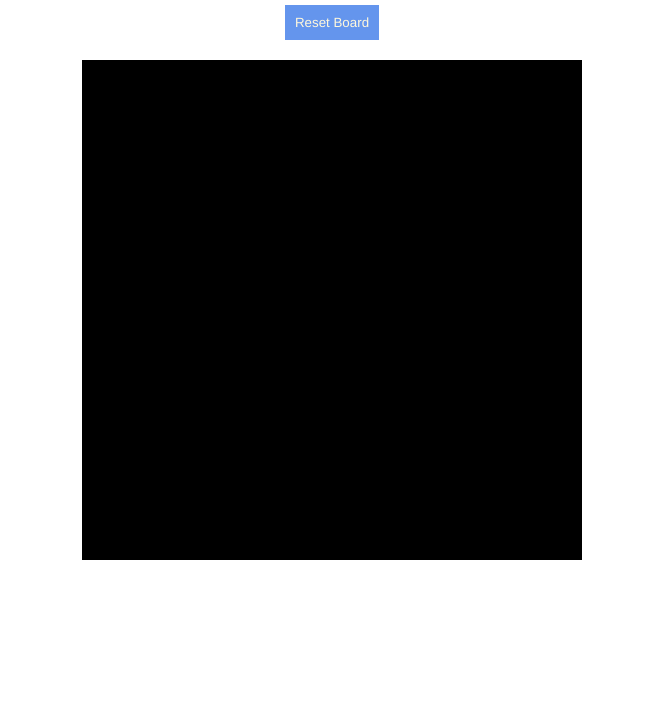
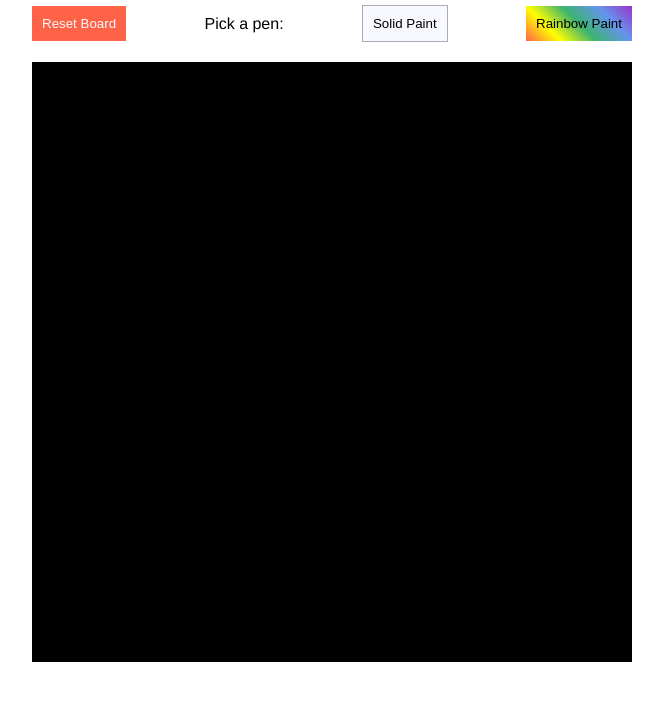
Before and after one commit to jesscodeit/odin-projects, a plain HTML site: page odin-etch-a-sketch/index.html in a window 1280 px wide. Shown: the part 82-800 px from the top of the page, without its empty margins (308-971 px from the left). Drawn offline with Linux system fonts and the light colour scheme.

Commit message:
changed the main drawing color to a neutral gray and added the ability to draw in rainbow. Tried to figure out how to create a version where the opacity built up but decided to come back to that some other time.

```diff
--- a/odin-etch-a-sketch/index.html
+++ b/odin-etch-a-sketch/index.html
@@ -10,13 +10,15 @@
 </head>
 <body>
     <h1>Etch-A-Sketch</h1>
-
-    <div class="button">
-        <button id="resetButton" type="button">Reset Board</button>
-    </div>
     <div id="mainArea">
+        <div class="options">
+            <button id="resetButton" type="button">Reset Board</button>
+            <p>Pick a pen:</p>
+            <button id="solidButton">Solid Paint</button>
+            <button id="rainbowButton">Rainbow Paint</button>
+        </div>
         <div id="sketchBoard">
-            <!-- div blocks with class of "pixel noPaint" will go here -->
+            <!-- div blocks with class of "pixel" will go here -->
         </div>
     </div>
 
--- a/odin-etch-a-sketch/script.js
+++ b/odin-etch-a-sketch/script.js
@@ -32,11 +32,11 @@ function promptForNum() {
 
 function checkUserNum() {
     if (isNaN(userNum)) {
-        alert("That is not a number! Oh well, here is the same board.");
+        alert("That is not a number! Oh well, here is the original board.");
         userNum = 16;
     }
     else if (userNum == null) {
-        alert("Did you mean to press that button? Oh well, here is the same board.");
+        alert("Did you mean to press that button? Oh well, here is the original board.");
         userNum = 16;
     }
     else if (userNum > 100) {
@@ -70,8 +70,21 @@ document.getElementById("resetButton").addEventListener('click', clickReset);
 function makeItPaintable() {
     document.querySelectorAll('.pixel').forEach(function(e) {
     e.addEventListener('mouseover', function() {
-        e.classList.add('painted');
+        e.style.backgroundColor = 'rgb(171, 171, 182)';
     });
 });
 }
 makeItPaintable();
+
+//on mouseover, change the "pixel" color to the default solid color
+document.getElementById("solidButton").addEventListener("click", makeItPaintable);
+
+//on mouseover, change the "pixel" color to a random color
+function makeItRainbow() {
+    document.querySelectorAll('.pixel').forEach(function(e) {
+    e.addEventListener('mouseover', function() {
+        e.style.backgroundColor = '#' + Math.floor(Math.random()*16777215).toString(16);
+    });
+});
+}
+document.getElementById("rainbowButton").addEventListener("click", makeItRainbow);
--- a/odin-etch-a-sketch/styles.css
+++ b/odin-etch-a-sketch/styles.css
@@ -6,28 +6,49 @@ h1 {
     margin: 30px 0 0 0;
 }
 
-.button {
+#mainArea {
+    display: flex;
+    flex-direction: column;
+    justify-content: center;
+    align-items: center;
+}
+
+.options {
+    width: 600px;
     text-align: center;
+    display: flex;
+    justify-content: space-between;
+    align-items: center;
+    font-family: Helvetica, sans-serif;
 }
 
 button {
-    font-family: Helvetica, sans-serif;
-    background-color: cornflowerblue;
-    color: cornsilk;
+    background-color: tomato;
+    color: ghostwhite;
     padding: 10px;
-    margin: 20px;
+    margin: 20px 0;
     border: none;
 }
 
-#mainArea {
-    display: flex;
-    justify-content: center;
+#solidButton {
+    background-color: rgb(248, 248, 255);
+    color: rgb(0,0,0);
+    border: 1px solid rgb(171, 171, 182);
+}
+
+#rainbowButton {
+    background-image: linear-gradient(45deg, tomato, yellow, mediumseagreen, cornflowerblue, darkorchid);
+    color: rgb(0,0,0);
+}
+
+button:hover {
+    opacity: 0.5;
 }
 
 #sketchBoard {
     display: grid;
-    width: 500px;
-    height: 500px;
+    width: 600px;
+    height: 600px;
     grid-template-columns: repeat(16, 1fr);
     grid-template-rows: repeat(16, 1fr);
 }
@@ -35,7 +56,3 @@ button {
 .pixel {
     background-color: black;
 }
-
-.painted {
-    background-color: cornflowerblue;
-}
```
